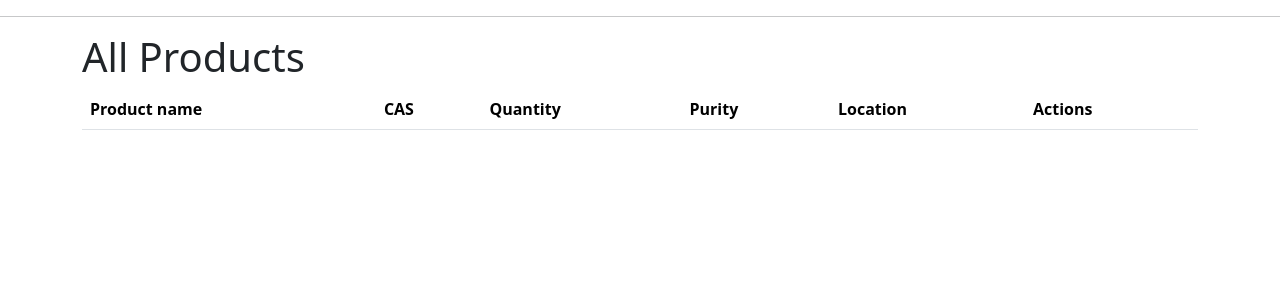
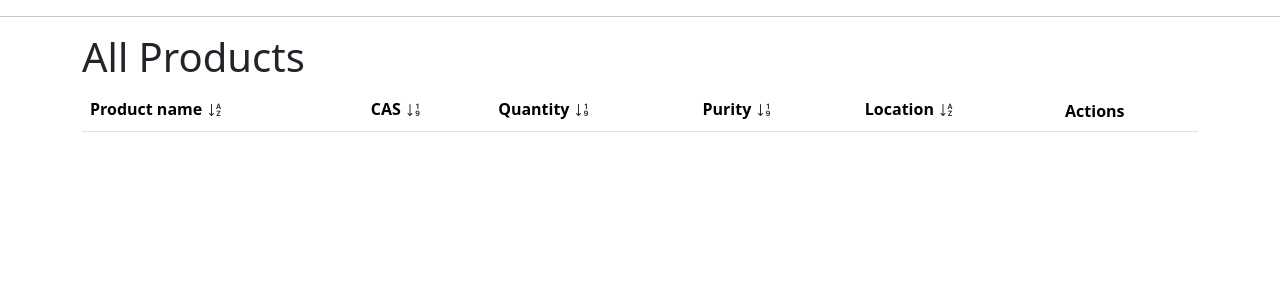
Before and after one commit to 4xel-C/CS50W_Final-project, a Django app: template chemanager/templates/chemanager/inventory.html in a window 1280 px wide. Shown: the part 58-358 px from the top of the page. Run offline with Django 5.2, Linux system fonts and the light colour scheme; the template is opened without the code that fills it, so the values that code supplies are empty.

Commit message:
Implementation of sorting possibilities

```diff
--- a/chemanager/static/chemanager/helpers.js
+++ b/chemanager/static/chemanager/helpers.js
@@ -79,8 +79,8 @@ export function createRow(product){
             <td>${product.purity}%</td>
             <td>${product.lab} / Box: ${product.box}</td>
             <td class='actions'>
-                <button class="btn p-0 like-button text-warning favorite"><i class="bi bi-star${product.isFavorite? '-fill' : ''}"></i></button>
-                <button class="btn p-0 like-button text-danger delete"><i class="bi bi-trash"></i></button>
+                <button class="btn p-0 text-warning favorite"><i class="bi bi-star${product.isFavorite? '-fill' : ''}"></i></button>
+                <button class="btn p-0 text-danger delete"><i class="bi bi-trash"></i></button>
             </td>
     `
     const favoriteButton = newRow.querySelector('.favorite');
--- a/chemanager/static/chemanager/inventory.js
+++ b/chemanager/static/chemanager/inventory.js
@@ -1,6 +1,6 @@
 import { createRow, filterData } from "./helpers.js";
 
-import { fetchProducts } from "./api.js";
+import { fetchProducts } from "./api.js"
 
 document.addEventListener('DOMContentLoaded', async () => {
 
@@ -34,14 +34,90 @@ document.addEventListener('DOMContentLoaded', async () => {
     }
 
     // Build the table
+
+    // Display each product into the table using the createRow function
+    function displayProducts(products){
         if (!products || products?.length === 0){
             tableContainer.hidden = true;
             noProduct.hidden = false;
         } else {
+            table.innerHTML = ''
             products?.forEach(product => {
                 const newRow = createRow(product);
                 table.append(newRow)
             });
         }
+    };
+    displayProducts(products);
+
+    // query selectors for sorting buttons
+    const sortName = document.querySelector('.sort-name');
+    const sortLab = document.querySelector('.sort-lab');
+    const sortQty = document.querySelector('.sort-qty');
+    const sortCas = document.querySelector('.sort-cas');
+    const sortPurity = document.querySelector('.sort-purity');
+
+
+    // ------------------------------ Sort by name functions
+    let ascendingName = false;
+    sortName.addEventListener('click', () => {
+        products.sort((a, b) => ascendingName ? a.name.localeCompare(b.name) : b.name.localeCompare(a.name));
+        ascendingName = !ascendingName;
+        sortName.classList.toggle('bi-sort-alpha-down', !ascendingName);
+        sortName.classList.toggle('bi-sort-alpha-up', ascendingName);
+        displayProducts(products);
+    })
+
+
+    // ------------------------------ Sort by laboratory function and by box if lab is the same
+    let ascendingLab = false;
+    sortLab.addEventListener('click', () => {
+        products.sort((a, b) => {
+
+            // Compare labs first
+            const labComparison = ascendingLab ? a.lab.localeCompare(b.lab) : b.lab.localeCompare(a.lab);
+
+            // If labs are the same, compare boxes
+            if (labComparison === 0) {
+                return ascendingLab ? a.box.localeCompare(b.box) : b.box.localeCompare(a.box);
+            }
+            return labComparison;
+        });
+        ascendingLab = !ascendingLab;
+        sortLab.classList.toggle('bi-sort-alpha-down', !ascendingLab);
+        sortLab.classList.toggle('bi-sort-alpha-up', ascendingLab);
+        displayProducts(products);
+    })
+
+    // ------------------------------ Sort by quantity function
+    let ascendingQty = false;
+    sortQty.addEventListener('click', () => {
+        products.sort((a, b) => ascendingQty ? a.quantity - b.quantity : b.quantity - a.quantity);
+        ascendingQty = !ascendingQty;
+        sortQty.classList.toggle('bi-sort-numeric-down', !ascendingQty);
+        sortQty.classList.toggle('bi-sort-numeric-up', ascendingQty);
+        displayProducts(products);
+    })
+
+       // ------------------------------ Sort by CAS functions
+    let ascendingCas = false;
+    sortCas.addEventListener('click', () => {
+        products.sort((a, b) => ascendingCas ? a.cas.localeCompare(b.cas) : b.cas.localeCompare(a.cas));
+        ascendingCas = !ascendingCas;
+        sortCas.classList.toggle('bi-sort-alpha-down', !ascendingCas);
+        sortCas.classList.toggle('bi-sort-alpha-up', ascendingCas);
+        displayProducts(products);
+    })
+
+        // ------------------------------ Sort by purity function
+        let ascendingPurity = false;
+        sortPurity.addEventListener('click', () => {
+            products.sort((a, b) => ascendingPurity ? a.purity - b.purity : b.purity - a.purity);
+            ascendingPurity = !ascendingPurity;
+            sortPurity.classList.toggle('bi-sort-numeric-down', !ascendingPurity);
+            sortPurity.classList.toggle('bi-sort-numeric-up', ascendingPurity);
+            displayProducts(products);
+        })
+
 
 })
--- a/chemanager/templates/chemanager/inventory.html
+++ b/chemanager/templates/chemanager/inventory.html
@@ -17,11 +17,11 @@
     <table class="table table-hover">
         <thead>
             <tr>
-                <th scope="col">Product name</th>
-                <th scope="col">CAS</th>
-                <th scope="col">Quantity</th>
-                <th scope="col">Purity</th>
-                <th scope="col">Location</th>
+                <th scope="col">Product name <button class="btn p-0"><i class="bi bi-sort-alpha-down sort-name"></i></button></th>
+                <th scope="col">CAS <button class="btn p-0"><i class="bi bi-sort-numeric-down sort-cas"></i></button></th>
+                <th scope="col">Quantity <button class="btn p-0"><i class="bi bi-sort-numeric-down sort-qty"></i></button></th>
+                <th scope="col">Purity <button class="btn p-0"><i class="bi bi-sort-numeric-down sort-purity"></i></button></th>
+                <th scope="col">Location <button class="btn p-0"><i class="bi bi-sort-alpha-down sort-lab"></i></button></th>
                 <th scope="col">Actions</th>
             </tr>
         </thead>
```
Also changed, not shown: db.sqlite3. Lines whose indentation alone changed are shown as unchanged.
